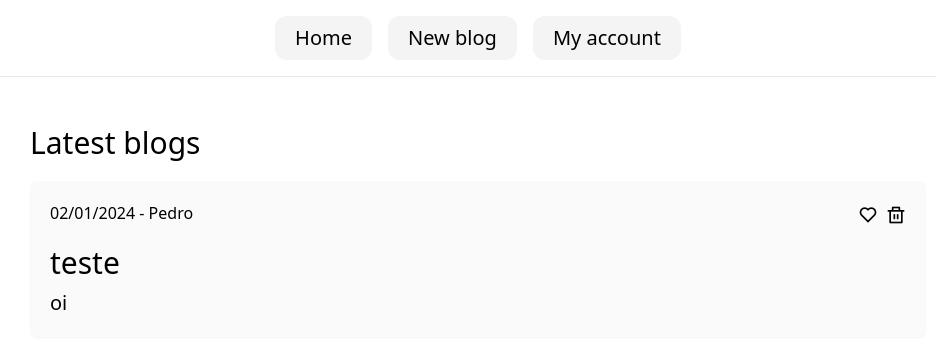
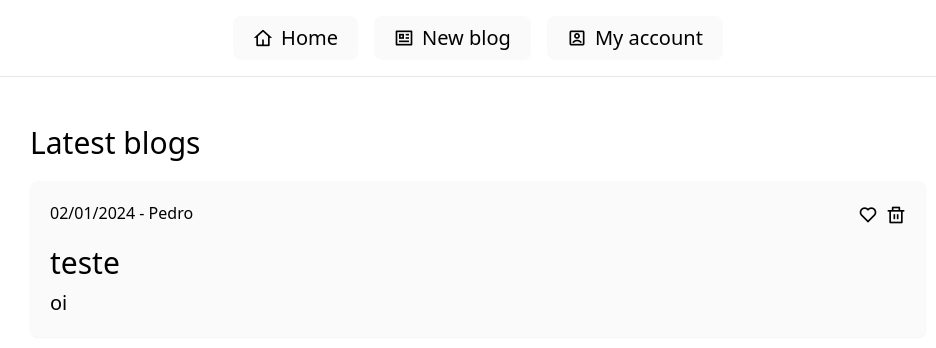
Before and after one commit to viniciusnevescosta/learning-react, a React (Vite) app: page / in a window 1280 px wide. Shown: the top 348 px of the page, without its empty margins (162-1098 px from the left). Built offline with nearby package versions, Linux system fonts and the light colour scheme.

Commit message:
feat: New icons

```diff
--- a/src/components/Navbar.jsx
+++ b/src/components/Navbar.jsx
@@ -4,16 +4,19 @@ const Navbar = () => {
   const [items, setItems] = useState([
     {
       id: 1,
+      icon: 'ri-home-4-line',
       title: "Home",
       link: "/",
     },
     {
       id: 2,
+      icon: 'ri-news-line',
       title: "New blog",
       link: "/",
     },
     {
       id: 3,
+      icon: 'ri-account-box-line',
       title: "My account",
       link: "/",
     },
@@ -27,8 +30,9 @@ const Navbar = () => {
           <a
             key={item.key}
             href={item.link}
-            className="bg-zinc-100 px-5 py-2 rounded-xl"
+            className="flex gap-2 bg-zinc-50 px-5 py-2 rounded-lg"
           >
+            <i className={item.icon} />
             {item.title}
           </a>
         ))}
```
